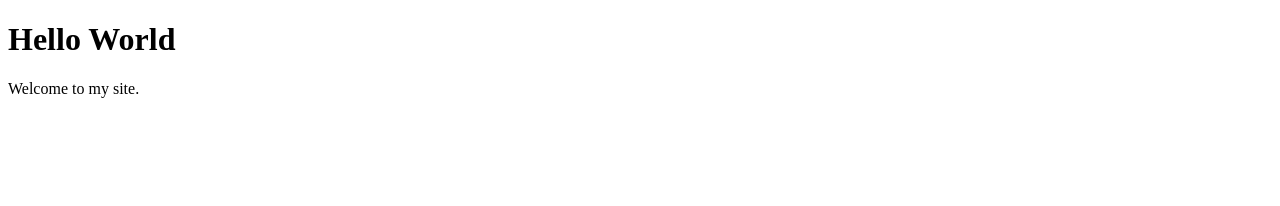
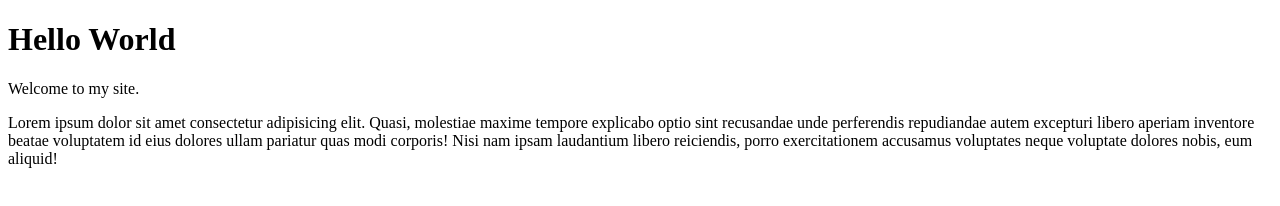
Before and after one commit to Thoumma/git_basic, a plain HTML site: page index.html in a window 1280 px wide. Drawn offline with Linux system fonts and the light colour scheme.

Commit message:
from developer branch for index.html

```diff
--- a/index.html
+++ b/index.html
@@ -8,5 +8,8 @@
 <body>
 <h1>Hello World</h1>
 <p>Welcome to my site.</p>
+<p>Lorem ipsum dolor sit amet consectetur adipisicing elit. Quasi, molestiae maxime tempore explicabo optio sint recusandae unde perferendis repudiandae autem excepturi libero aperiam inventore beatae voluptatem id eius dolores ullam pariatur quas modi corporis! Nisi nam ipsam laudantium libero reiciendis, porro exercitationem accusamus voluptates neque voluptate dolores nobis, eum aliquid!
+
+</p>
 </body>
 </html>
```
